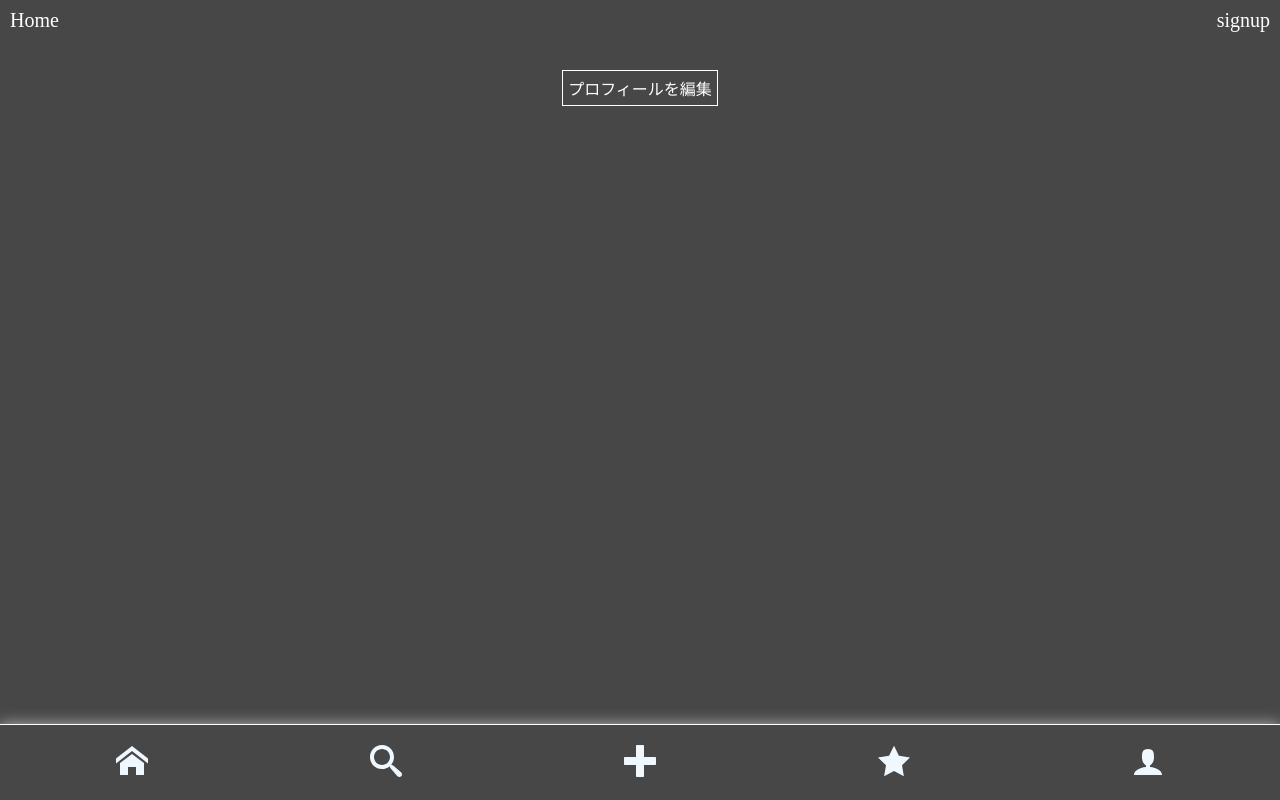
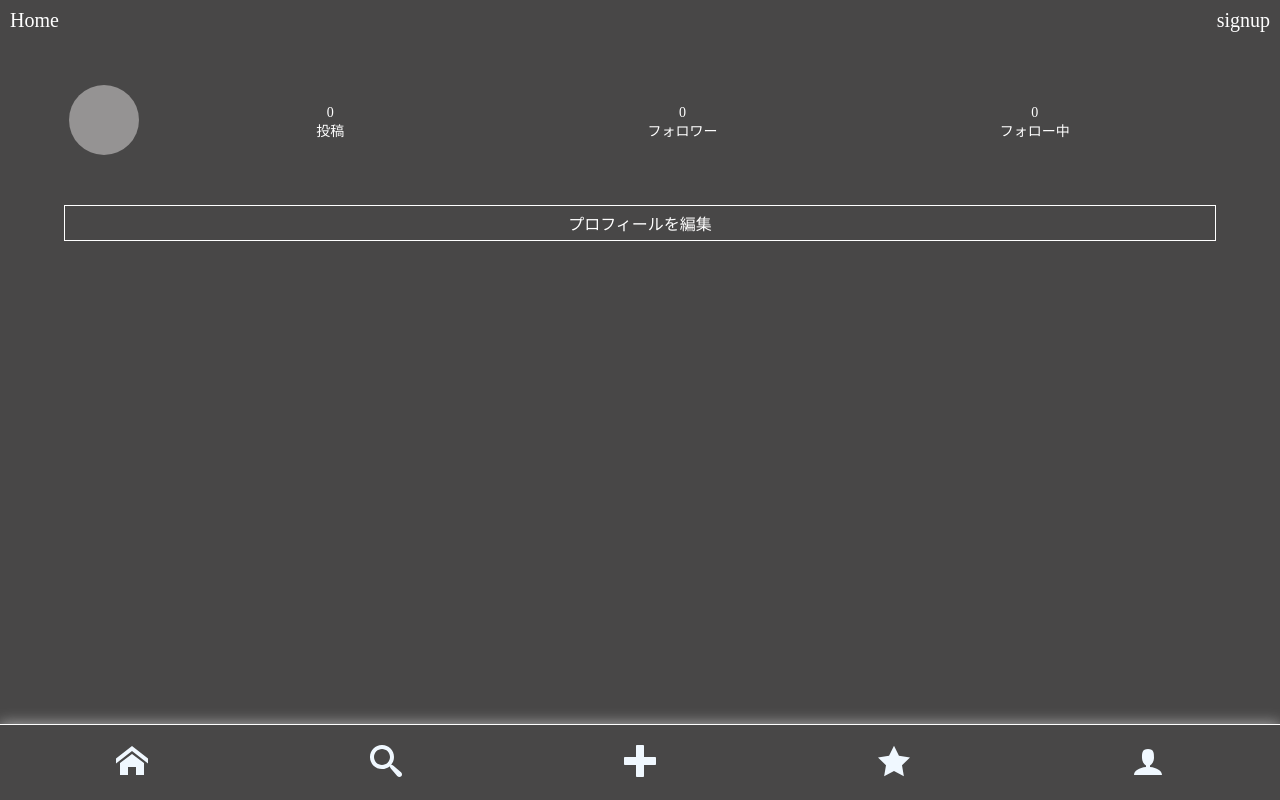
Before and after one commit to yuunk/react-learn, a React app in the folder static/: page /profile in a window 1280 px wide. Built offline with nearby package versions, Linux system fonts and the light colour scheme; no server answers.

Commit message:
update: profile edit use props

```diff
--- a/static/src/components/ProfileEditForm/ProfileEditForm.js
+++ b/static/src/components/ProfileEditForm/ProfileEditForm.js
@@ -26,32 +26,13 @@ class ProfileEditFrom extends Component {
         'content-type': 'multipart/form-data',
       }
     }).then(response => {
-      console.log(response);
+      this.props.updateProfile(response.data.name, response.data.text);
     }).catch(error => {
       console.log(error);
     });
 
   }
 
-  fetchProfile = () => {
-    const token = localStorage.getItem('access_token');
-
-    axios.get('api/profile/fetch', {
-      headers: {
-        Authorization: `Bearer ${token}`,
-      }
-    }).then(response => {
-      console.log(response);
-      this.setState({ name: response.data.name });
-      this.setState({ introduction: response.data.text });
-    }).catch(error => {
-      console.log(error);
-    });
-  }
-
-  componentDidMount = () => {
-    this.fetchProfile();
-  }
 
   render() {
     return (
@@ -64,13 +45,13 @@ class ProfileEditFrom extends Component {
           <input
             className="ProfileEditForm__input"
             name="name"
-            defaultValue={this.state.name}></input>
+            defaultValue={this.props.name}></input>
         </div>
         <div className="ProfileEditForm__row">
           <label className="ProfileEditForm__label">自己紹介</label>
           <textarea
             name="introduction"
-            defaultValue={this.state.introduction}
+            defaultValue={this.props.introduction}
           ></textarea>
         </div>
         <button
--- /dev/null
+++ b/static/src/components/ProfileRecord/ProfileRecord.js
@@ -0,0 +1,28 @@
+import React, { Component } from 'react';
+
+// style
+import './ProfileRecord.scss';
+
+class ProfileRecord extends Component {
+
+  render() {
+    return (
+      <ul className="ProfileRecord">
+        <div className="ProfileRecord__item">
+          <span className="ProfileRecord__number">0</span>
+          <span className="ProfileRecord__label">投稿</span>
+        </div>
+        <div className="ProfileRecord__item">
+          <span className="ProfileRecord__number">0</span>
+          <span className="ProfileRecord__label">フォロワー</span>
+        </div>
+        <div className="ProfileRecord__item">
+          <span className="ProfileRecord__number">0</span>
+          <span className="ProfileRecord__label">フォロー中</span>
+        </div>
+      </ul>
+    );
+  }
+}
+
+export default ProfileRecord;
--- /dev/null
+++ b/static/src/components/ProfileRecord/ProfileRecord.scss
@@ -0,0 +1,19 @@
+.ProfileRecord {
+  font-size: 14px;
+  display: flex;
+  flex-grow: 1;
+
+  @at-root {
+    .ProfileRecord__item {
+      flex: 1;
+      display: flex;
+      flex-direction: column;
+      align-items: center;
+      justify-content: center;
+    }
+
+    .ProfileRecord__number {
+      padding: 5px 0;
+    }
+  }
+}
--- a/static/src/page/Post/PostSingle/PostSingle.scss
+++ b/static/src/page/Post/PostSingle/PostSingle.scss
@@ -13,6 +13,7 @@
     .PostSingle__text {
       padding: 10px;
       min-height: 250px;
+      word-break: break-all;
     }
 
     .PostSingle__user {
--- a/static/src/page/Profile/Profile.js
+++ b/static/src/page/Profile/Profile.js
@@ -1,7 +1,9 @@
 import React, { Component } from 'react';
+import axios from 'axios';
 
 // component
 import ProfileEditForm from '../../components/ProfileEditForm/ProfileEditForm';
+import ProfileRecord from '../../components/ProfileRecord/ProfileRecord';
 
 // style
 import './Profile.scss';
@@ -10,7 +12,11 @@ class Profile extends Component {
 
   state = {
     editPanelClass: 'Profile__editPanel',
-    editPanel: false
+    editPanel: false,
+    profile: {
+      name: '',
+      introduction: '',
+    }
   }
 
   activePanel = () => {
@@ -26,9 +32,51 @@ class Profile extends Component {
     }
   }
 
+  fetchProfile = () => {
+    const token = localStorage.getItem('access_token');
+
+    axios.get('api/profile/fetch', {
+      headers: {
+        Authorization: `Bearer ${token}`,
+      }
+    }).then(response => {
+      console.log(response);
+      this.setState({
+        profile: {
+          name: response.data.name,
+          introduction: response.data.text
+        }
+      });
+    }).catch(error => {
+      console.log(error);
+    });
+  }
+
+  updateProfile = (name, introduction) => {
+    this.setState({
+      profile: {
+        name: name,
+        introduction: introduction
+      }
+    });
+  }
+
+  componentDidMount = () => {
+    this.fetchProfile();
+  }
+
   render() {
     return (
       <div className="Profile">
+
+        <div className="Profile__head">
+          <div className="Profile__avator">
+            <img />
+          </div>
+          <ProfileRecord />
+        </div>
+        <p className="Profile__profile">{this.state.profile.name}</p>
+        <p className="Profile__profile">{this.state.profile.introduction}</p>
         <button
           onClick={() => { this.togglePanel() }}
           className="Profile__editButton"
@@ -38,7 +86,11 @@ class Profile extends Component {
           <div className="Profile__panelHeader">
             <button className="Profile__closePanel" onClick={() => {this.togglePanel()}}>閉じる</button>
           </div>
-          <ProfileEditForm />
+          <ProfileEditForm
+            name={this.state.profile.name}
+            introduction={this.state.profile.introduction}
+            updateProfile={(name, introduction) => {this.updateProfile(name, introduction)}}
+          />
         </div>
       </div>
     );
--- a/static/src/page/Profile/Profile.scss
+++ b/static/src/page/Profile/Profile.scss
@@ -4,13 +4,33 @@
   @include inner;
   display: flex;
   justify-content: center;
+  flex-direction: column;
 
   @at-root {
+    .Profile__head {
+      padding: 15px 5px;
+      display: flex;
+    }
+
+    .Profile__avator {
+      width: 70px;
+      height: 70px;
+      border-radius: 50%;
+      background-color: rgb(149, 147, 147);
+      margin-right: 15px;
+    }
+
+    .Profile__profile {
+      padding: 5px;
+      font-size: 16px;
+    }
+
     .Profile__editButton {
       border: 1px solid #fff;
       padding: 5px;
       font-size: 16px;
       color: #fff;
+      margin-top: 15px;
     }
 
     .Profile__closePanel {
@@ -34,6 +54,7 @@
       transform: translateY(100vh);
       transition-duration: .3s;
       top: 0;
+      left: 0;
 
       &.-active {
         transform: translateY(0);
```
